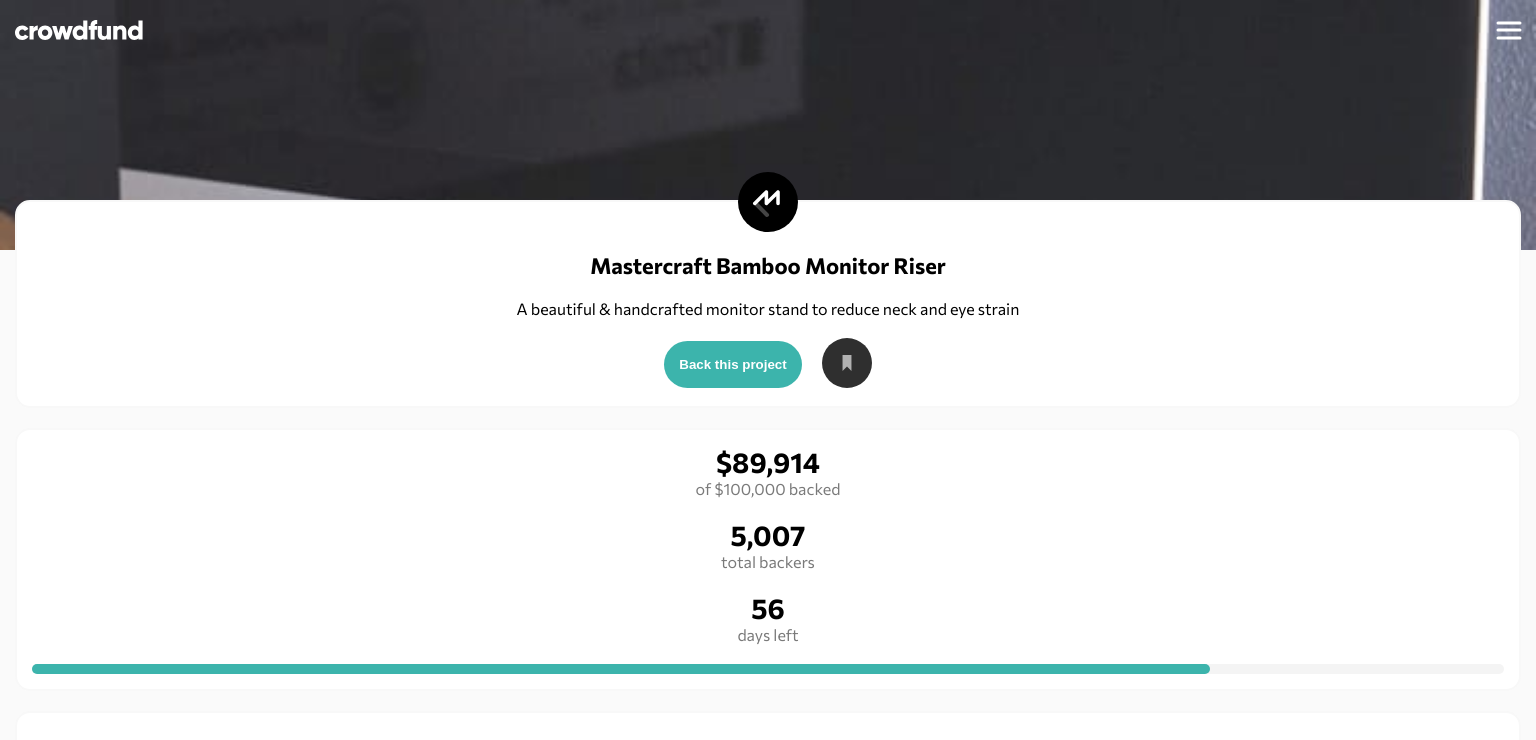
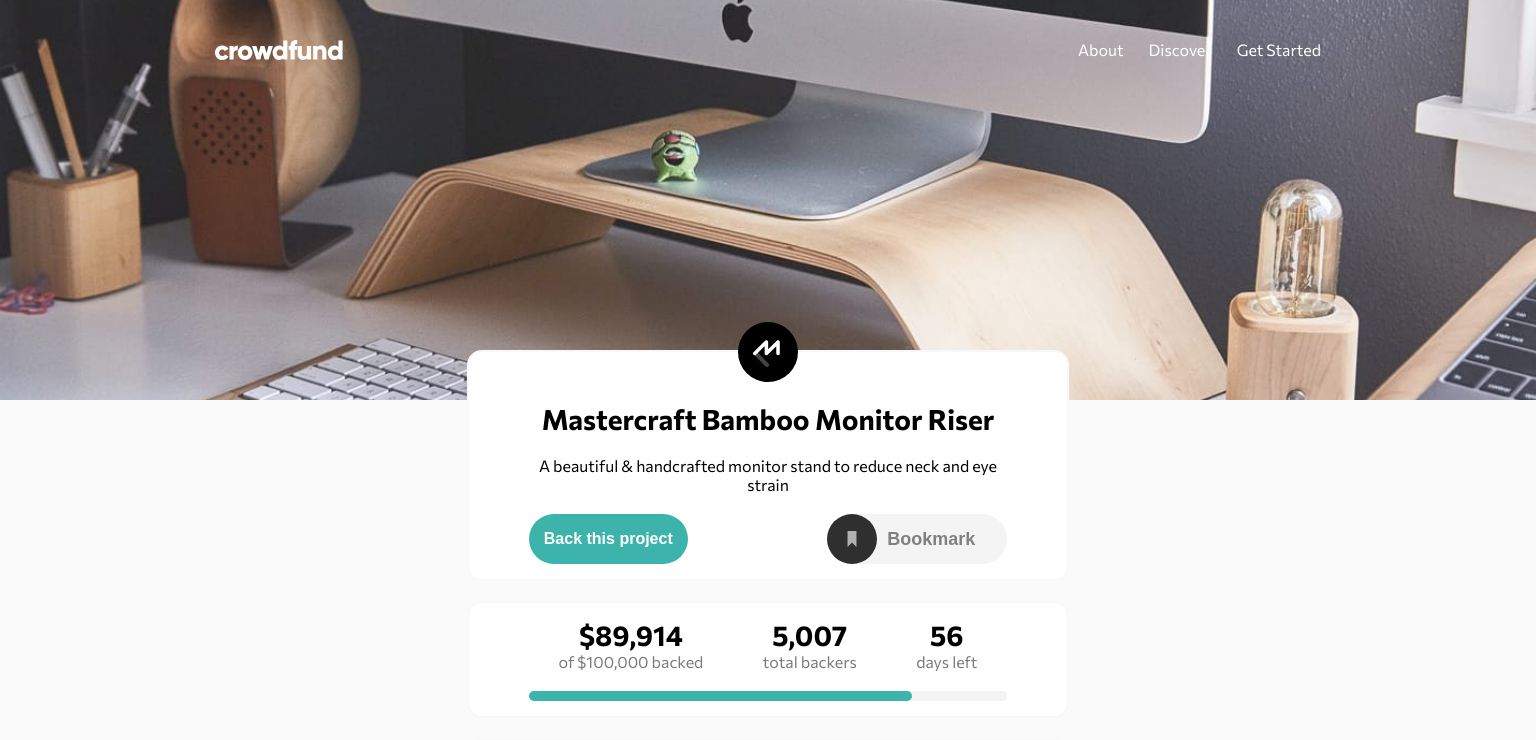
Before and after one commit to itspablomontes/crowdfunding-page, a plain HTML site: page index.html in a window 1536 px wide. Shown: the top 740 px of the page. Drawn offline with Linux system fonts and the light colour scheme.

Commit message:
style:Add responsivity to desktop and tablet

```diff
--- a/index.html
+++ b/index.html
@@ -37,10 +37,12 @@
             <p>A beautiful & handcrafted monitor stand to reduce neck and eye strain</p>
             <div class="title-buttons">
                 <button id="back-project">Back this project</button>
-                <button id="bookmark"><img src="assets/icon-bookmark.svg" alt="bookmark icon"></button>
+                <button class="bookmark" id="bookmark"><img src="assets/icon-bookmark.svg" alt="bookmark icon"></button>
+                <button class="bookmark" id="bookmark-desktop"><img src="assets/icon-bookmark.svg" alt="bookmark icon"><span>Bookmark</span</button>
             </div>
         </div>
         <div id="funding-container">
+            <div id="numbers-container">
             <div id="total-backed">
                 <div class="main-text" id="backed-value">$89,914</div>
                 <div class="secondary-text" id="goal-value">of $100,000 backed</div>
@@ -52,6 +54,7 @@
             <div id="days-left">
                 <div class="main-text">56</div>
                 <div class="secondary-text">days left</div>
+            </div>
             </div>
             <div id="gray-line">
                 <div id="progress-line"></div>
--- a/style.css
+++ b/style.css
@@ -27,6 +27,7 @@ header img{
 }
 .nav-links{
     display: none;
+    list-style-type: none;
 }
 .off-screen-menu{
     background-color: hsl(176, 50%, 47%);
@@ -134,11 +135,14 @@ nav{
     justify-content: center;
     gap: 20px;
 }
-#bookmark{
+#bookmark-desktop{
+    display: none;
+}
+.bookmark{
     border: none;
     background-color: white;
 }
-#bookmark img{
+.bookmark img{
     width: 50px;
 }
 #back-project{
@@ -263,3 +267,127 @@ nav{
 .no-spots .button-reward:hover{
     display: none;
 }
+
+
+@media (min-width: 520px) {
+
+    body{
+        display: flex;
+        flex-direction: column;
+        align-items: center;
+        padding-inline: 15px;
+    }
+    #main-container{
+        max-width: 80%;
+        align-self: center;
+    }
+    header{
+        width: 100%;
+        padding-inline: 20px;
+        background-image: url(assets/image-hero-desktop.jpg);
+        background-repeat: no-repeat;
+        background-position: center;
+        background-size: cover;
+    }
+ }
+
+ @media (min-width: 1284px) {
+
+
+    #main-container{
+        max-width: 40%;
+        align-self: center;
+    }
+    header{
+        background-image: url(assets/image-hero-desktop.jpg);
+        background-repeat: no-repeat;
+        width: 100%;
+        background-position: center;
+        background-size: cover;
+        height: 25rem;
+    }
+    header img{
+        margin-left: 200px;
+        margin-top: 40px;
+    }
+
+    .off-screen-menu{
+        display: none;
+    }
+    .menu{
+        display: none;
+    }
+    .nav-links{
+        display: flex;
+        gap: 25px;
+        margin-top: 40px;
+        margin-right: 200px;
+    }
+    .nav-links a{
+        text-decoration: none;
+        color: white;
+    }
+    .nav-links a:hover{
+        font-weight: bold;
+        color: hsl(176, 50%, 47%);
+    }
+
+    #title-container{
+        padding-inline: 60px;
+    }
+
+    .title{
+        font-size: 28px;
+    }
+    .title-buttons{
+        justify-content: space-between;
+    }
+
+   #bookmark{
+    display: none;
+   }
+   #bookmark-desktop{
+    display: grid;
+    background-color: #F4F4F4;
+    color: #808080;
+    font-weight: bold;
+    border-radius: 50px;
+    grid-template-columns: 1fr 1fr 1fr;
+    grid-template-rows: 1fr;
+    width: 30%;
+    gap: 10px;
+    min-width: 180px;
+   }
+   #bookmark-desktop img{
+    grid-column: 1;
+    grid-row: 1 ;
+   }
+   #bookmark-desktop span{
+    align-self: center;
+    font-size: 18px;
+    padding: 0;
+   }
+   #bookmark-desktop:hover{
+    scale: 1.1;
+   }
+   #back-project{
+    font-size: 16px;
+   }
+
+   #funding-container{
+    padding-inline: 60px;
+   }
+   #numbers-container{
+    display: flex;
+    justify-content: space-around;
+    align-items: center;
+   }
+
+   #about-container{
+    padding-inline: 60px;
+   }
+   .about-lower{
+    flex-direction: row;
+    justify-content: space-between;
+   }
+ }
```
